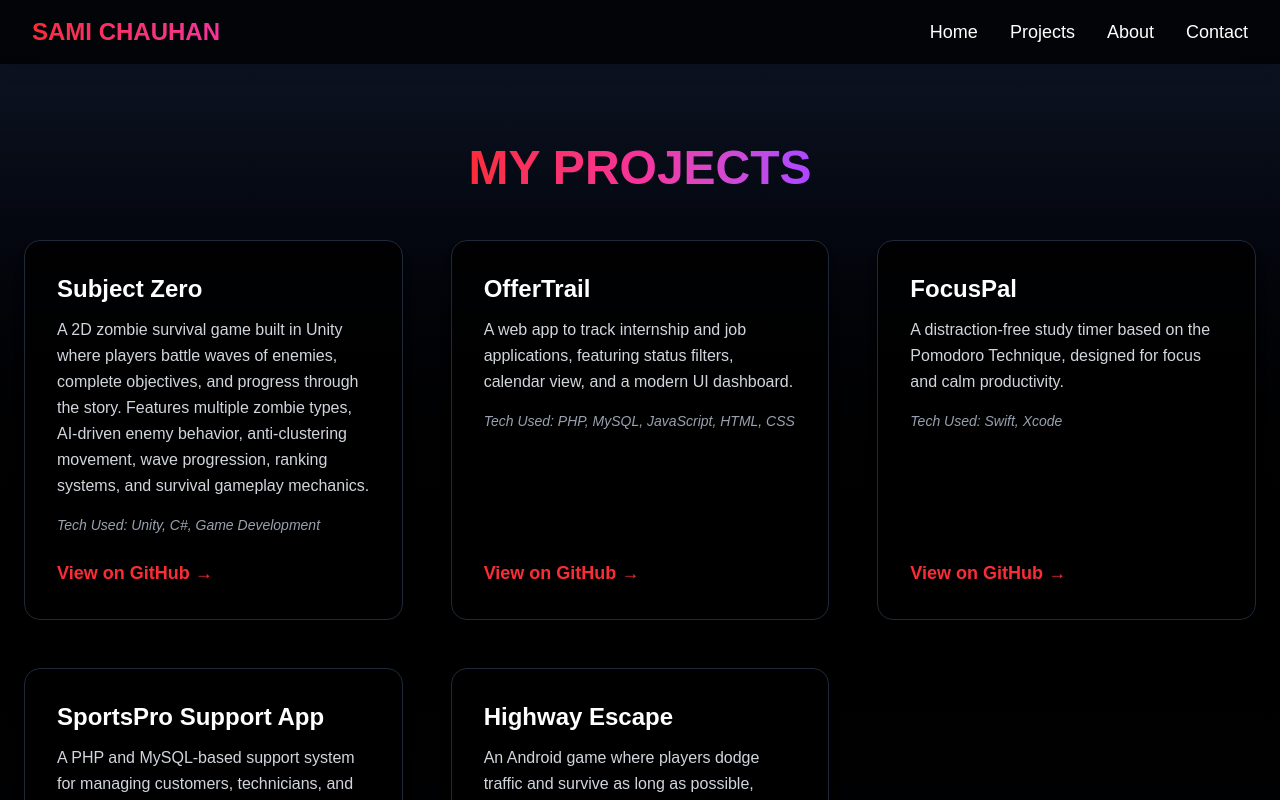
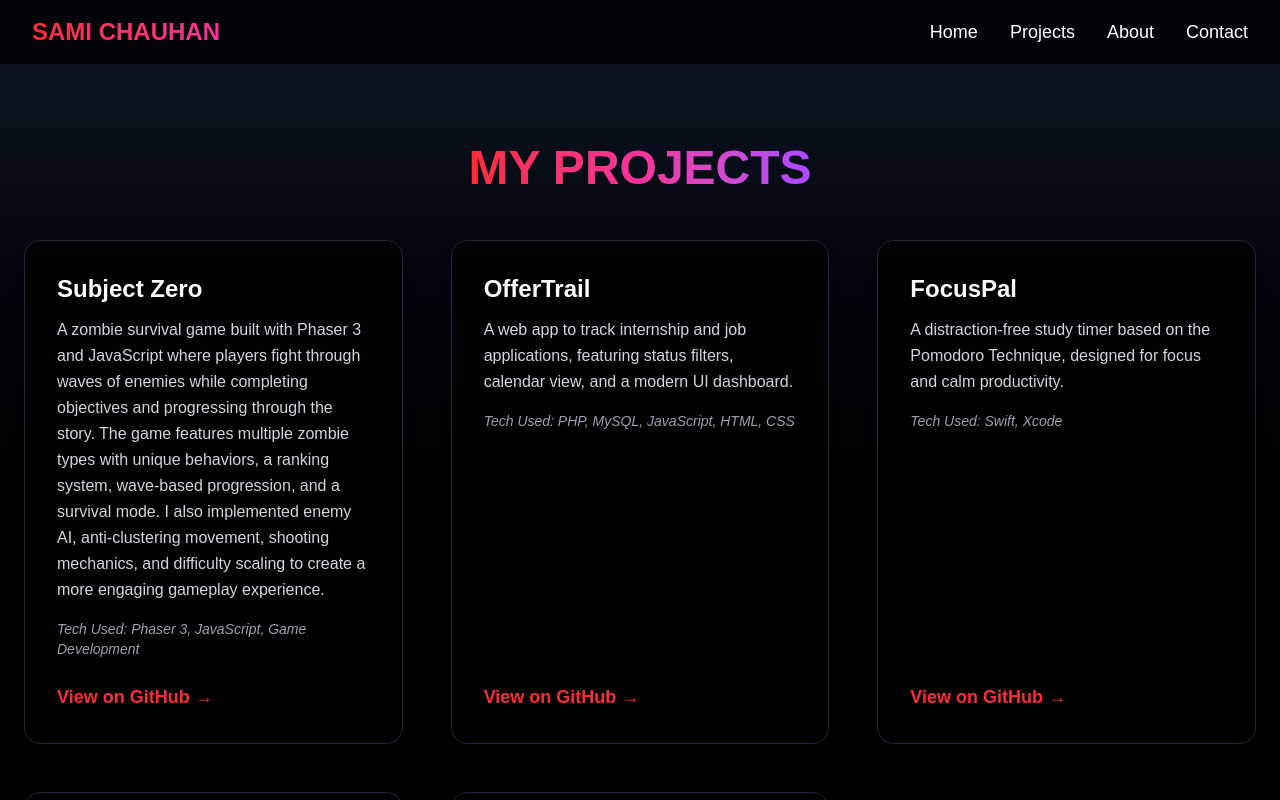
Before and after one commit to scKamui/portfolio, a Next.js app: page /projects in a window 1280 px wide. Shown: the top 800 px of the page. Built offline with nearby package versions, Linux system fonts and the light colour scheme.

Commit message:
Update Subject Zero tech stack

```diff
--- a/pages/projects.js
+++ b/pages/projects.js
@@ -9,8 +9,8 @@ export default function Projects() {
     {
       title: "Subject Zero",
       description:
-        "A 2D zombie survival game built in Unity where players battle waves of enemies, complete objectives, and progress through the story. Features multiple zombie types, AI-driven enemy behavior, anti-clustering movement, wave progression, ranking systems, and survival gameplay mechanics.",
-      tech: "Unity, C#, Game Development",
+        "A zombie survival game built with Phaser 3 and JavaScript where players fight through waves of enemies while completing objectives and progressing through the story. The game features multiple zombie types with unique behaviors, a ranking system, wave-based progression, and a survival mode. I also implemented enemy AI, anti-clustering movement, shooting mechanics, and difficulty scaling to create a more engaging gameplay experience.",
+      tech: "Phaser 3, JavaScript, Game Development",
       link: "https://github.com/scKamui/subject-zero-game",
     },
     {
```
